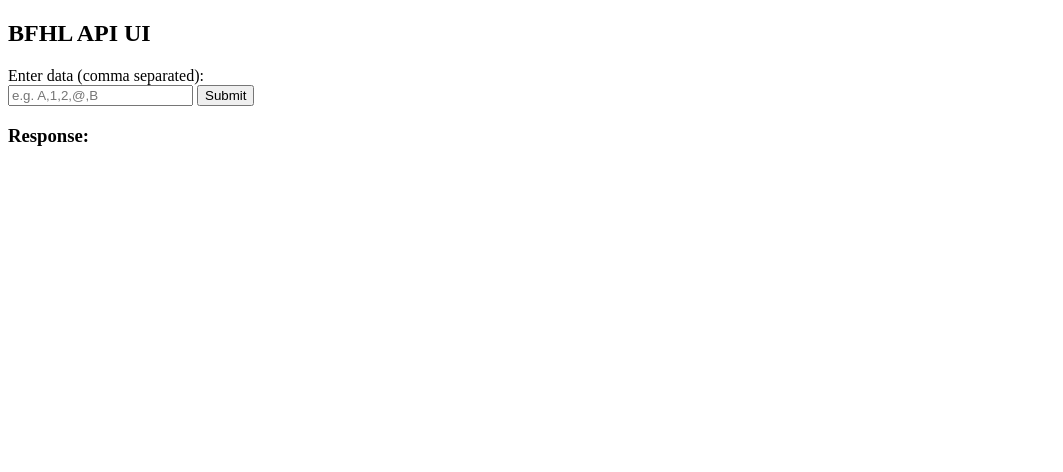
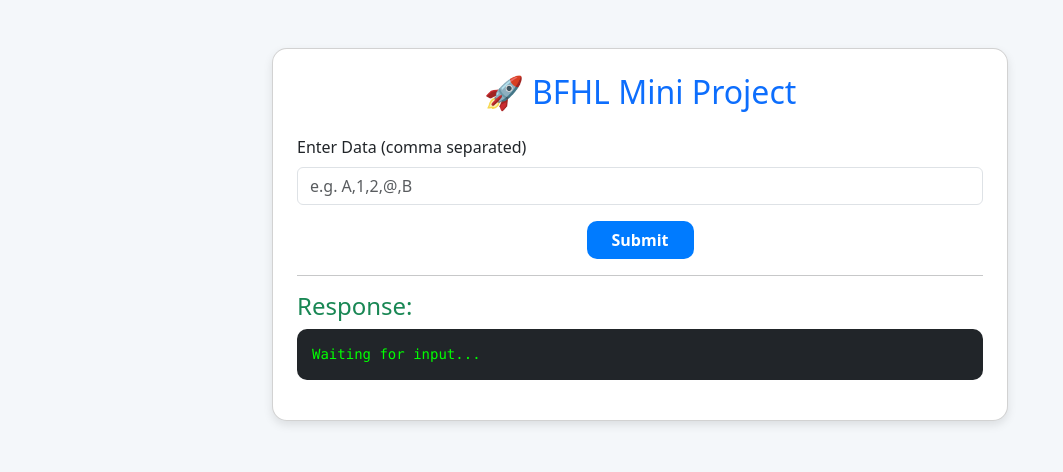
Before and after one commit to rprasadbs/bajaj_finserv, a plain HTML site: page templates/index.html in a window 1280 px wide. Shown: the whole page, without its empty margins (0-1063 px from the left). Drawn offline with nearby package versions, Linux system fonts and the light colour scheme.

Commit message:
Update index.html with better UI

```diff
--- a/templates/index.html
+++ b/templates/index.html
@@ -1,30 +1,70 @@
 <!DOCTYPE html>
-<html>
+<html lang="en">
 <head>
-  <title>BFHL Mini Project UI</title>
+  <meta charset="UTF-8">
+  <meta name="viewport" content="width=device-width, initial-scale=1.0">
+  <title>BFHL Mini Project</title>
+  <!-- Bootstrap CSS -->
+  <link href="https://cdn.jsdelivr.net/npm/bootstrap@5.3.3/dist/css/bootstrap.min.css" rel="stylesheet">
+  <style>
+    body {
+      background: #f4f7fa;
+    }
+    .card {
+      border-radius: 15px;
+      box-shadow: 0 4px 10px rgba(0,0,0,0.1);
+    }
+    .btn-custom {
+      background: #007bff;
+      color: white;
+      font-weight: bold;
+      border-radius: 10px;
+      transition: 0.3s;
+    }
+    .btn-custom:hover {
+      background: #0056b3;
+    }
+    pre {
+      background: #212529;
+      color: #0f0;
+      padding: 15px;
+      border-radius: 10px;
+      font-size: 14px;
+    }
+  </style>
 </head>
 <body>
-  <h2>BFHL API UI</h2>
-  <form id="dataForm">
-    <label>Enter data (comma separated):</label><br>
-    <input type="text" id="dataInput" placeholder="e.g. A,1,2,@,B">
-    <button type="submit">Submit</button>
-  </form>
+  <div class="container py-5">
+    <div class="row justify-content-center">
+      <div class="col-md-8">
+        <div class="card p-4">
+          <h2 class="text-center mb-4 text-primary">🚀 BFHL Mini Project</h2>
+          <form id="dataForm">
+            <div class="mb-3">
+              <label for="dataInput" class="form-label">Enter Data (comma separated)</label>
+              <input type="text" id="dataInput" class="form-control" placeholder="e.g. A,1,2,@,B" required>
+            </div>
+            <div class="text-center">
+              <button type="submit" class="btn btn-custom px-4">Submit</button>
+            </div>
+          </form>
+          <hr>
+          <h4 class="text-success">Response:</h4>
+          <pre id="responseBox">Waiting for input...</pre>
+        </div>
+      </div>
+    </div>
+  </div>
 
-  <h3>Response:</h3>
-  <pre id="responseBox"></pre>
-
+  <!-- Bootstrap JS -->
+  <script src="https://cdn.jsdelivr.net/npm/bootstrap@5.3.3/dist/js/bootstrap.bundle.min.js"></script>
   <script>
     document.getElementById("dataForm").addEventListener("submit", async function(e) {
       e.preventDefault();
       const inputVal = document.getElementById("dataInput").value.split(",");
       const payload = { data: inputVal.map(item => item.trim()) };
 
-      // 🔑 Auto-detect backend URL
       const baseUrl = window.location.origin;
-      // This will be "http://localhost:5000" locally, and
-      // "https://bajaj-finserv-k2q9.onrender.com" when deployed
-
       let res = await fetch(`${baseUrl}/bfhl`, {
         method: "POST",
         headers: { "Content-Type": "application/json" },
```
